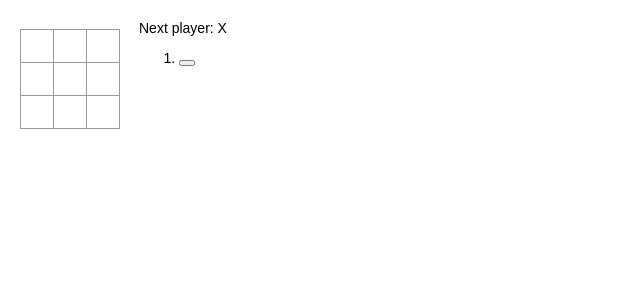
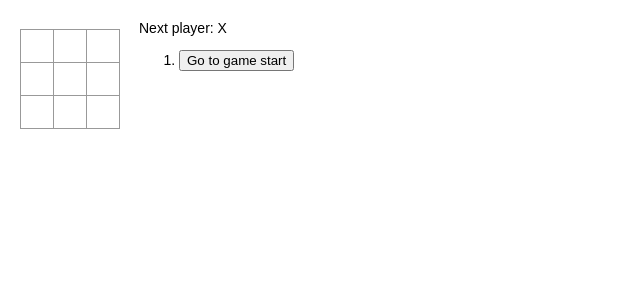
Before and after one commit to gmidorii/sample, a React app in the folder react-tutorial/: page / in a window 1280 px wide. Shown: the top 300 px of the page, without its empty margins (0-640 px from the left). Built offline with nearby package versions, Linux system fonts and the light colour scheme.

Commit message:
Add list message.

```diff
--- a/react-tutorial/src/components/Game.tsx
+++ b/react-tutorial/src/components/Game.tsx
@@ -65,7 +65,7 @@ export class Game extends React.Component<GameProps, GameState> {
         'Go to game start'
         return (
           <li key={move}>
-            <button onClick={() => this.jumpTo(move)}></button>
+            <button onClick={() => this.jumpTo(move)}>{desc}</button>
           </li>
         )
     })
```
